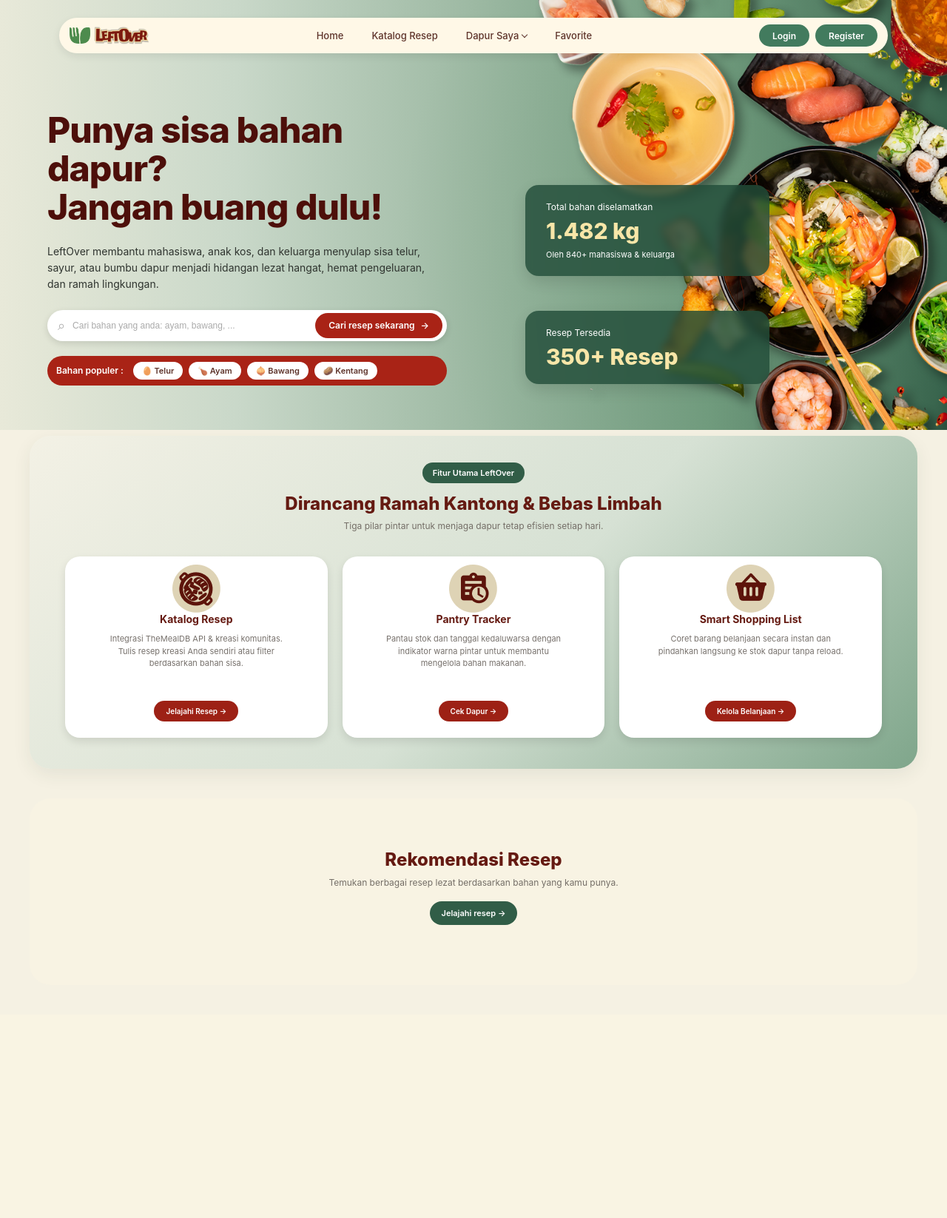
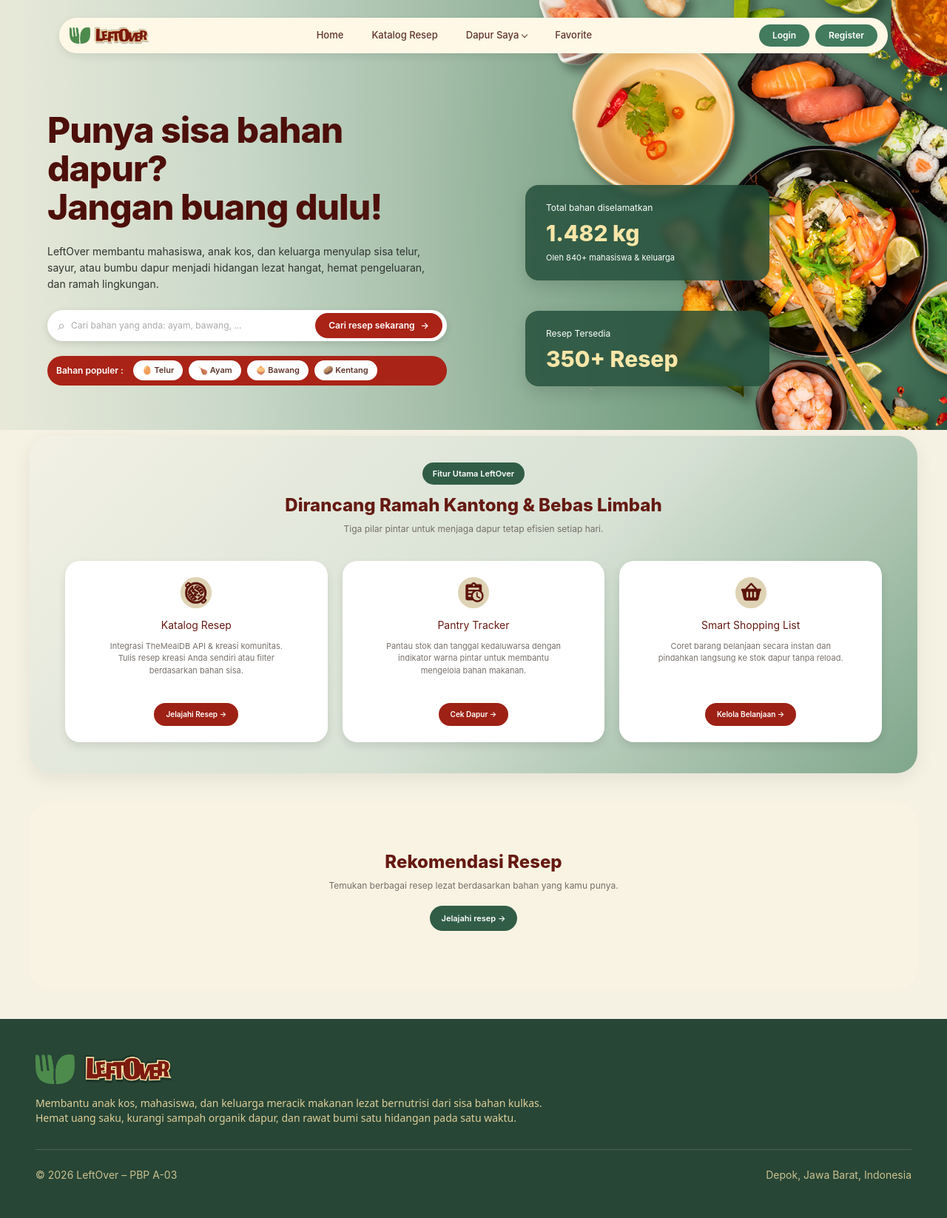
Before and after one commit to PBP-kel-3A/LeftOver, a Django app: page / in a window 1280 px wide. Shown: the whole page at 74% size. Before the commit the page ends 1250 px from the top, so only its background shows below. Run offline with Django 5.2, Linux system fonts and the light colour scheme; some libraries are stand-ins or nearby versions.

Commit message:
feat: add footer design to base.html using tailwind

```diff
--- a/templates/base.html
+++ b/templates/base.html
@@ -10,8 +10,11 @@
         {% block title %}LeftOver{% endblock %}
     </title>
 
+    <!-- Untuk Tailwind -->
+    <script src="https://cdn.tailwindcss.com"></script>
+
     <!-- Favicon -->
-    <link rel="icon" type="image/png" href="{% static '\img\favicon.png' %}">
+    <link rel="icon" type="image/png" href="{% static 'img/favicon.png' %}">
 
     <link rel="stylesheet" href="{% static 'css/style.css' %}">
 
@@ -33,5 +36,7 @@
     {% block extra_js %}
     {% endblock %}
 
+    <!-- add footer -->
+    {% include 'footer.html' %}
 </body>
 </html>
--- /dev/null
+++ b/templates/footer.html
@@ -0,0 +1,36 @@
+{% load static %}
+<!-- untuk code footer (pakai Tailwind))-->
+<footer class="bg-[#274636] text-[#F4DEA4] py-12 px-6 sm:px-12 mt-auto">
+    <div class="max-w-7xl mx-auto">
+
+        <!-- Bagian atas: ada logo & deskripsi -->
+        <div class="flex flex-col md:flex-row justify-between items-start gap-6 mb-8">
+            <div class="space-y-4 max-w-full">
+                <!-- logo & brand -->
+                <div class="flex items-center gap-3">
+                    <!-- buat logo -->
+                    <!-- Logo Gambar Asli -->
+                    <div class="flex items-center gap-3">
+                        <img src="{% static 'img/Logo.png' %}" alt="LeftOver Logo" class="h-10 w-auto object-contain">
+                        <img src="{% static 'img/TextLogo.png' %}" alt="LeftOver Logo" class="h-10 w-auto object-contain">
+                    </div>
+                </div>
+
+                <!-- Teks deskripsi -->
+                <p class="text-xs sm:text-sm text-[#F4DEA4]/90 leading-relaxed font-sans">
+                Membantu anak kos, mahasiswa, dan keluarga meracik makanan lezat bernutrisi dari sisa bahan kulkas.<br>
+                Hemat uang saku, kurangi sampah organik dapur, dan rawat bumi satu hidangan pada satu waktu.
+                </p>
+            </div>
+        </div>
+
+        <!-- garis pemisah -->
+        <hr class="border-t border-[#F4DEA4]/20 mb-6">
+
+        <!-- Bagian bawah: copyright dan lokasi kita -->
+        <div class="flex flex-col sm:flex-row items-center justify-between text-xs sm:text-sm text-[#F4DEA4]/80 gap-3">
+            <p>© 2026 LeftOver – PBP A-03</p>
+            <p>Depok, Jawa Barat, Indonesia</p>
+        </div>
+    </div>
+</footer>
```
